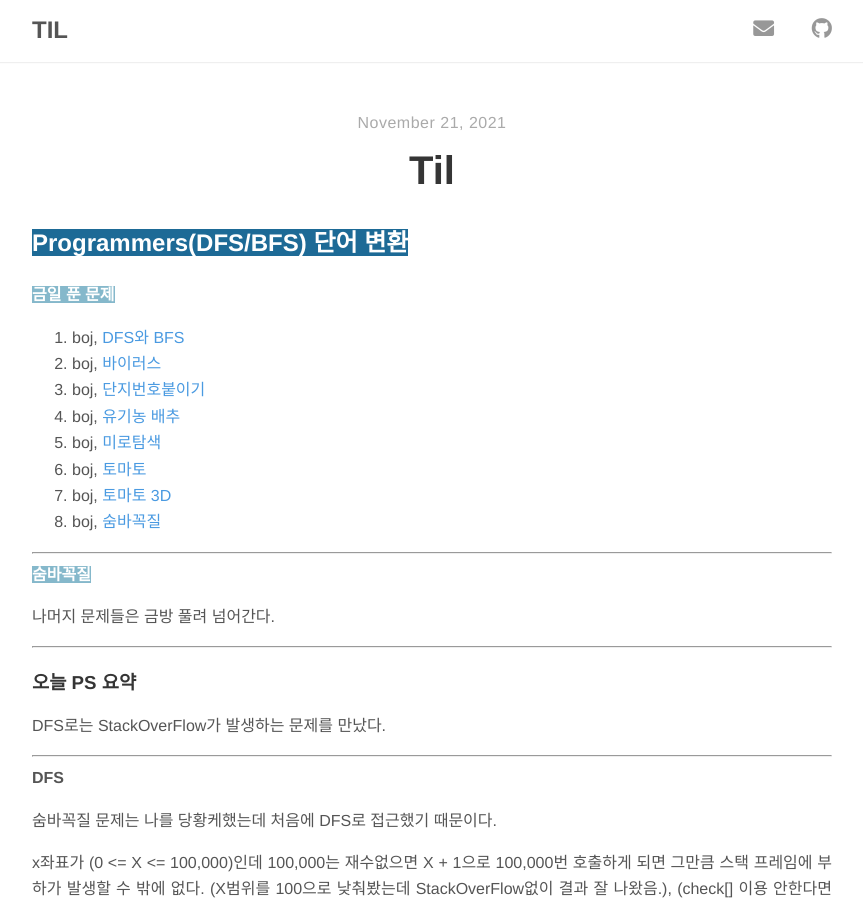
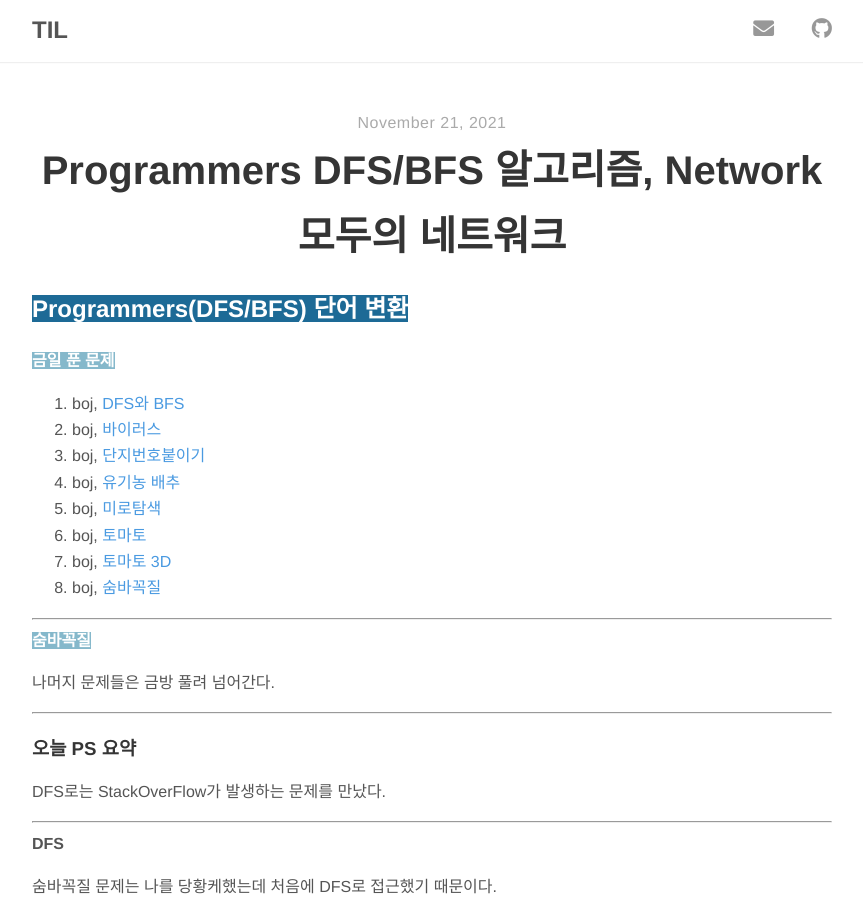
Before and after one commit to hyunwlee-dev/TIL, a Jekyll site: the page built from _posts/2021-11-21-til.md, in a window 1280 px wide and 900 px high. Shown: the whole window, without its empty margins (208-1071 px from the left). Built offline with Jekyll 4.4.1, drawn with Linux system fonts in a browser that asks for light colours; nearby versions of some CDN libraries; our own code applies the rules of GitHub Pages for plain Markdown files; some of the changed text lies outside the part shown.

Commit message:
modified:   2021-11-21-til.md

```diff
--- a/_posts/2021-11-21-til.md
+++ b/_posts/2021-11-21-til.md
@@ -1,3 +1,9 @@
+---
+layout: post
+title: "Programmers DFS/BFS 알고리즘, Network 모두의 네트워크"
+author: "hyunwlee"
+---
+
 ## <span style="background-color:#1D6A96; color:white">Programmers(DFS/BFS) 단어 변환</span>
 
 <span style="background-color:#85B8CB; color:white"><strong>금일 푼 문제</strong></span>
@@ -53,7 +59,7 @@
 
 ---
 
-## <span style="background-color:#028C6A; color:white">Network 모두의 네트워크</span>
+## <span style="background-color:#028C6A; color:white">Network 모두의 네트워크 [네트워크 첫걸음]</span>
 
 ---
 
```
